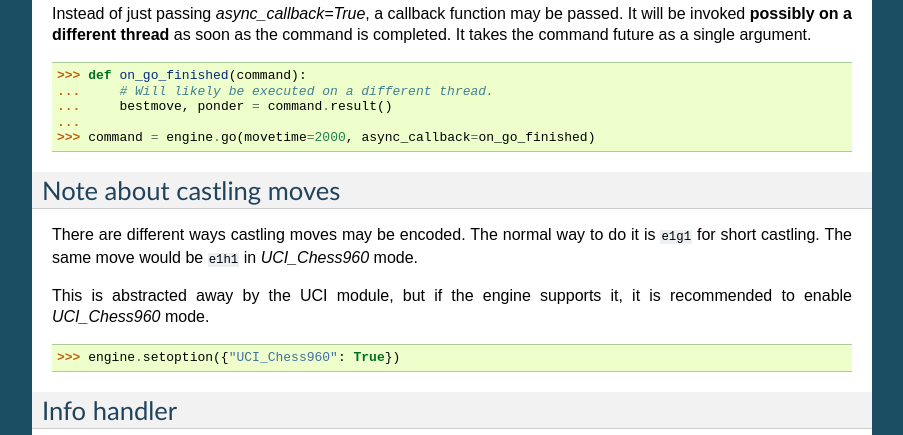
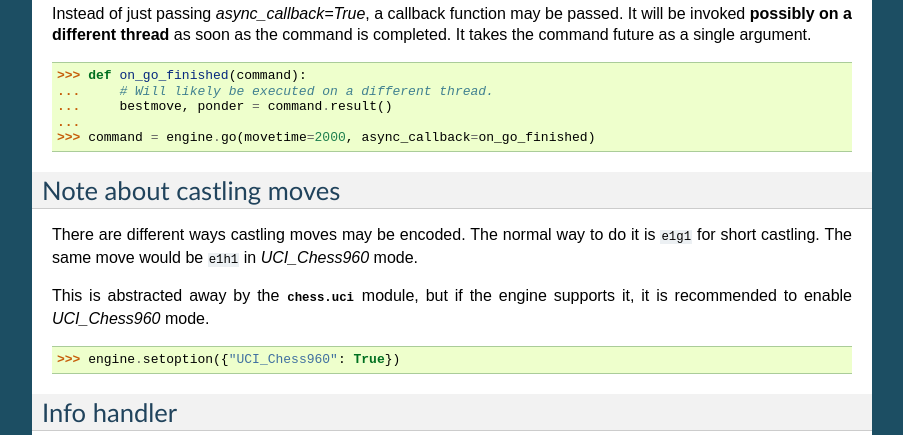
Before and after one commit to niklasf/python-chess, a Sphinx documentation site: the page built from docs/uci.rst, in a window 1280 px wide and 900 px high, scrolled down 994 px, cut to the strip 0-435 px from the top of the window. Shown: the whole strip, without its empty margins (198-1101 px from the left). Built offline with Sphinx 7.4.7, drawn with Linux system fonts in a browser that asks for light colours; some of the changed lines change nothing that is shown.

Commit message:
update uci.rst (closes #188)

```diff
--- a/docs/uci.rst
+++ b/docs/uci.rst
@@ -21,11 +21,12 @@
 
     .. py:attribute:: author
 
-        The author, as sent via *id author*. Just like the name.
+        The author of the engine. Conforming engines should send this as
+        *id author* after the initial *uci* command.
 
     .. py:attribute:: options
 
-        A case insensitive dictionary of :ref:`options`. The engine should send
+        A case-insensitive dictionary of :ref:`options`. The engine should send
         available options when it receives the initial *uci* command.
 
     .. py:attribute:: uciok
@@ -93,8 +94,8 @@
 is ``e1g1`` for short castling. The same move would be ``e1h1`` in
 *UCI_Chess960* mode.
 
-This is abstracted away by the UCI module, but if the engine supports it, it
-is recommended to enable *UCI_Chess960* mode.
+This is abstracted away by the :mod:`chess.uci` module, but if the engine
+supports it, it is recommended to enable *UCI_Chess960* mode.
 
 >>> engine.setoption({"UCI_Chess960": True})
 
@@ -110,8 +111,8 @@
 
     .. py:attribute:: mate
 
-        Mate in x or ``None``. Negative if the engine thinks it is going to be
-        mated.
+        Mate in x or ``None``. Negative number if the engine thinks it is going
+        to be mated.
 
     .. py:attribute:: lowerbound
 
@@ -160,7 +161,7 @@
         Officially documented types are ``check`` for a boolean value, ``spin``
         for an integer value between a minimum and a maximum, ``combo`` for an
         enumeration of predefined string values (one of which can be selected),
-        ``button`` for an action and ``string`` for a textfield.
+        ``button`` for an action and ``string`` for a text field.
 
     .. py:attribute:: default
 
```
